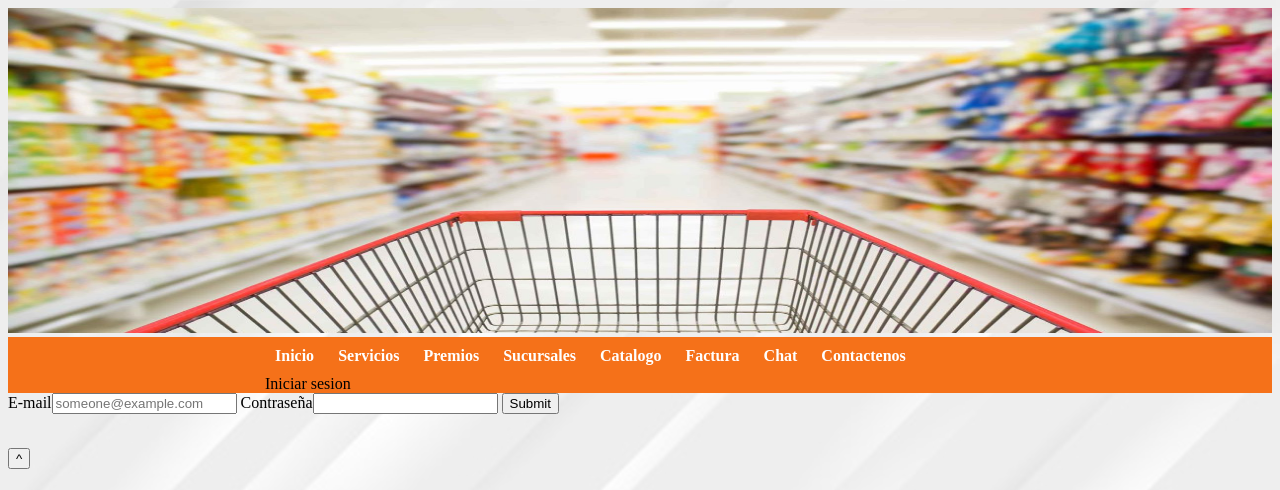
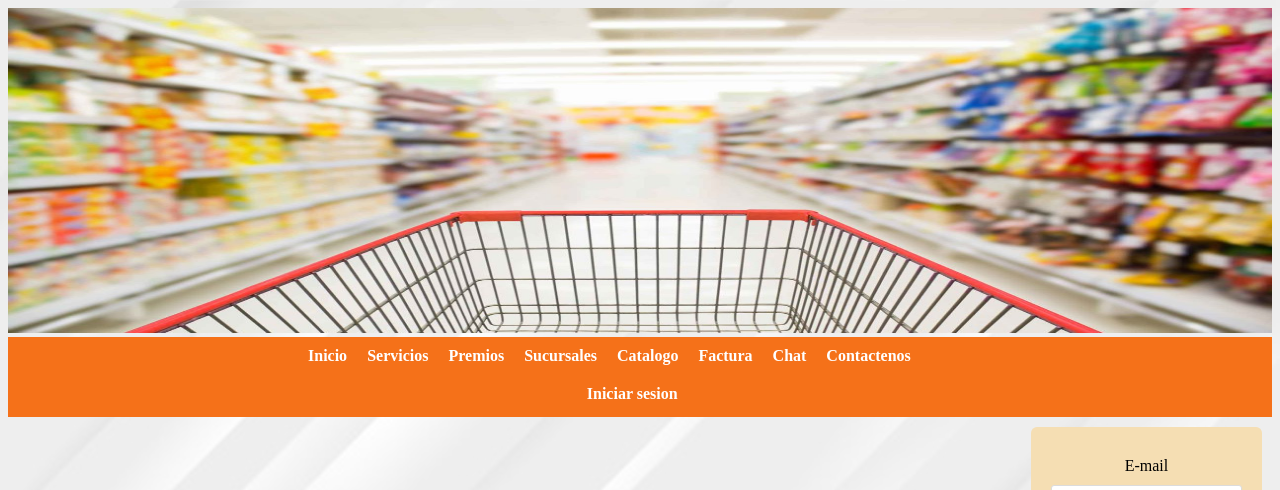
Before and after one commit to J-0-5/J-0-5.github.io, a plain HTML site: page index.html in a window 1280 px wide. Shown: the top 490 px of the page. Drawn offline with Linux system fonts and the light colour scheme.

Commit message:
Update indextyle.css

```diff
--- a/css/indextyle.css
+++ b/css/indextyle.css
@@ -33,14 +33,12 @@ nav {
     background: rgb(245, 113, 25);
 }
 
-.menu {
-    max-width: 750px; /* ancho maximo de 750px y no sobre pasa eso */
-    margin: auto; /* margen automatico de acuerdo el ancho que le pongas de maximo */
+.menu{
+    margin-left: 290px;
 }
 
 .item {
-    display: inline-block; /* Esto es para ponerlo en linea, en un solo bloque */
-    text-align: center;
+    float: left;
     padding: 10px; /* Relleno a los 4 lados de los LI */
 }
 
@@ -50,8 +48,60 @@ nav {
 }
 
 .item a:hover {
+    border-bottom: 2px solid cornsilk;/* se presenta cuando el usuario coloca el puntero sobre algun elemento*/
+}
+
+.barra{
+    width: 40%;
+    display: inline-block;
+}
+
+li.acceso {
+    float: right;
+    text-align: center;
+    padding: 10px; /* Relleno a los 4 lados de los LI */
+}
+
+li.acceso a {
+    color: white;
+    font-weight: bold; /* fuente en negrita */
+}
+
+li.acceso a:hover {
     padding: 5px;
     border-bottom: 2px solid cornsilk;/* se presenta cuando el usuario coloca el puntero sobre algun elemento*/
+}
+
+.log{
+    float: right;
+    text-align: center;
+    background-color: wheat;
+    padding: 20px;
+    margin: 10px;
+    border-radius: 6px;
+}
+
+label{
+    margin: 10px 0;
+    display: block;
+    font-family: 'Times New Roman', Times, serif;
+}
+
+input[type=submit] {
+    width: 100%;
+}
+
+input{
+    display: block;
+    margin: 10px 0;
+    border: 1px solid gainsboro;
+    border-radius: 3px;
+    padding: 6px;
+}
+
+::placeholder{
+    font-size: 12px;
+    text-align: center;
 }
 
 h1{
```
